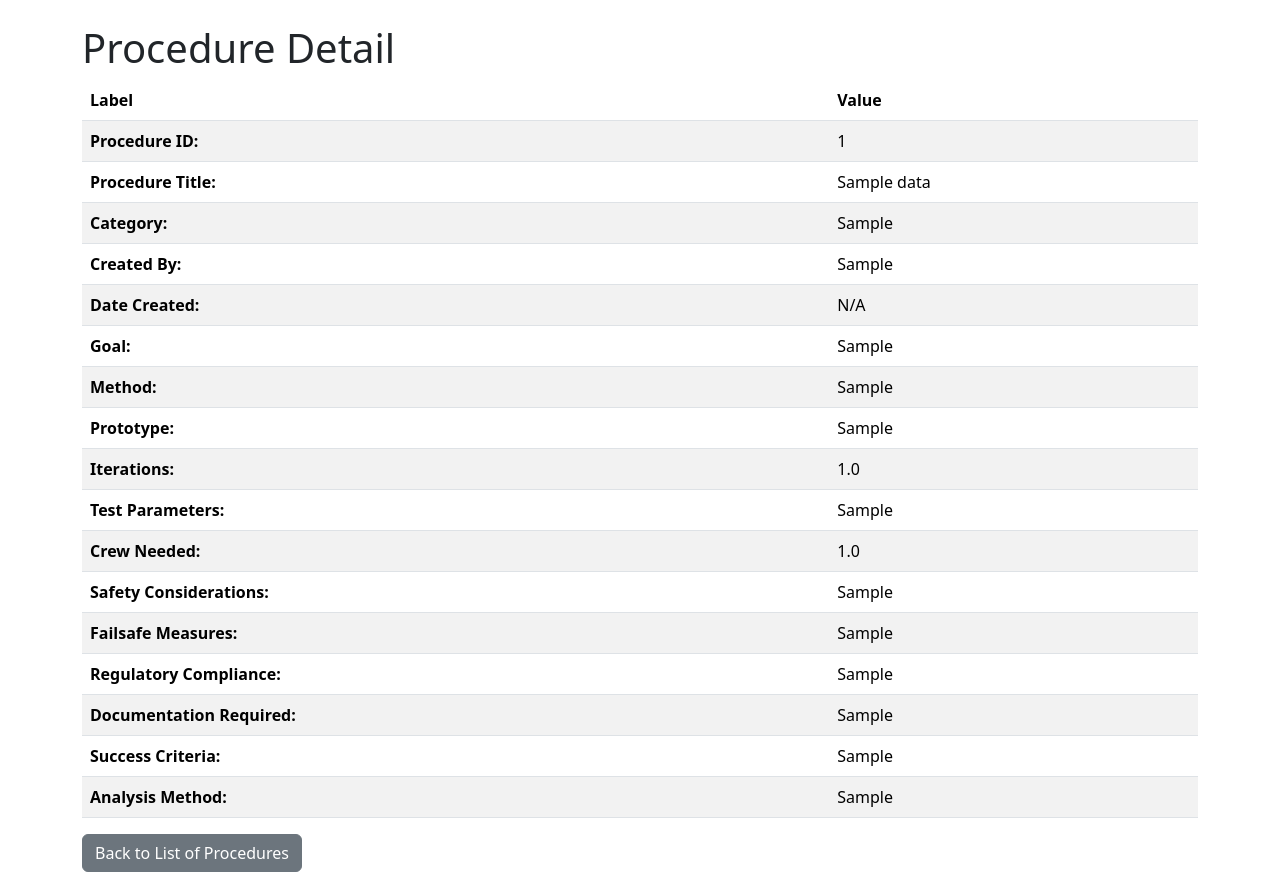
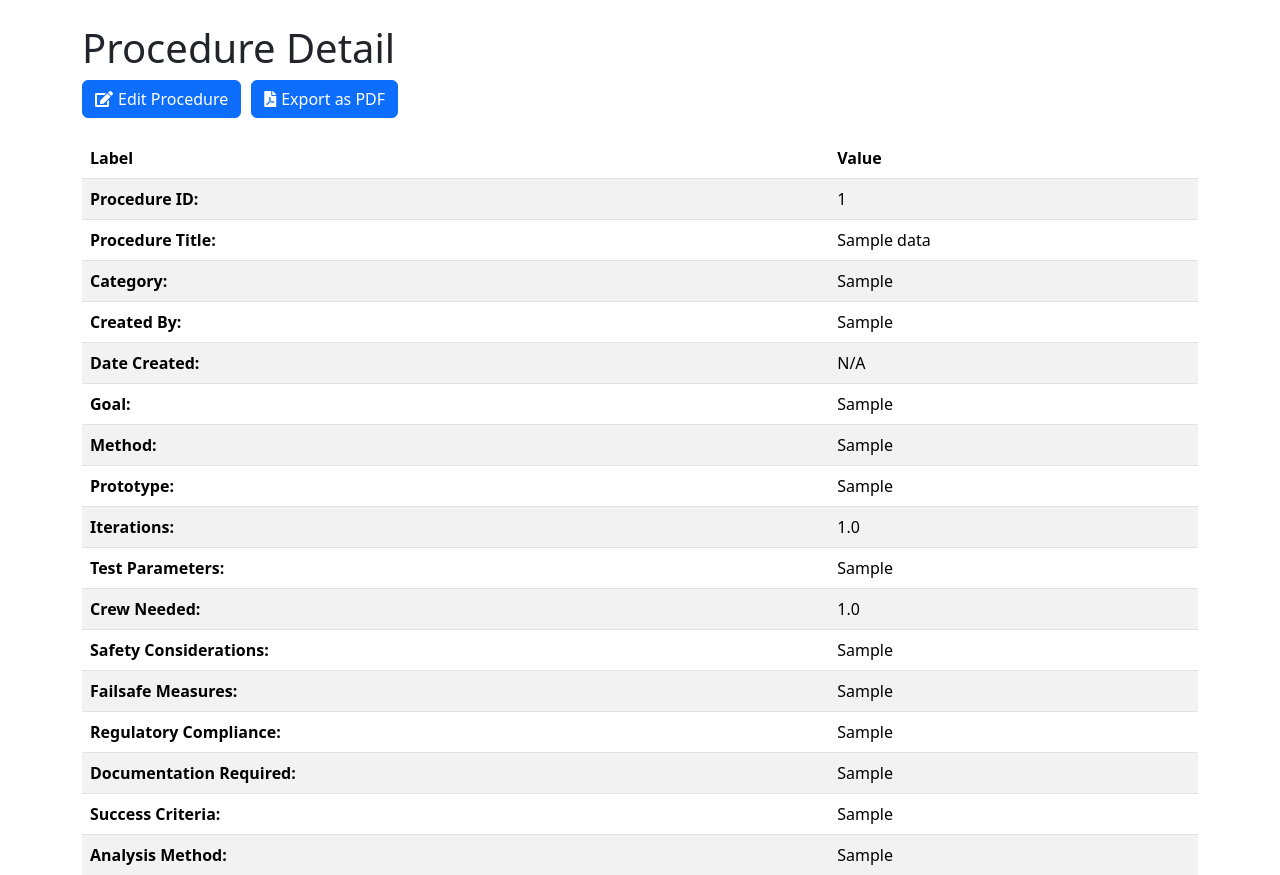
Before and after one commit to alireza787b/SkyTest, a Flask app: page /procedure/1 in a window 1280 px wide. Shown: the part 56-931 px from the top of the page. Run offline with Flask 3, Linux system fonts and the light colour scheme; tables that the repository leaves empty hold one stand-in row (values such as "Sample post").

Commit message:
export pdf procedure, fix some routing

```diff
--- a/app/__init__.py
+++ b/app/__init__.py
@@ -1,6 +1,7 @@
+from datetime import timedelta
 from flask import Flask
 from flask_sqlalchemy import SQLAlchemy
-from config import JSON_PATH
+from config import JSON_PATH, SESSION_TIME_MIN
 import os
 
 # Initialize the Flask application and SQLAlchemy
@@ -8,6 +9,8 @@ app = Flask(__name__)
 app.config['SECRET_KEY'] = os.urandom(24)
 app.config['SQLALCHEMY_DATABASE_URI'] = 'sqlite:///skytest.db'
 app.config['SQLALCHEMY_TRACK_MODIFICATIONS'] = False
+app.permanent_session_lifetime = timedelta(minutes=SESSION_TIME_MIN)  # Session duration
+
 db = SQLAlchemy(app)
 
 # Important: Import create_models_from_json after db is defined
--- a/app/routes.py
+++ b/app/routes.py
@@ -1,6 +1,7 @@
 from datetime import datetime
 import shutil
 import zipfile
+import bcrypt
 from flask import make_response,jsonify, render_template, request, send_file, send_from_directory, url_for, redirect, flash
 import json
 import os
@@ -8,7 +9,7 @@ import os
 from weasyprint import HTML
 from . import app, db
 from config import DATABASE_PATH, TITLE, JSON_PATH, PROCEDURES_JSON_PATH, UPLOAD_FOLDER
-from .utils import convert_query_to_dataframe, convert_to_time, create_test_directory, generate_unique_proc_id, generate_unique_proc_title, save_uploaded_files, try_parse_time, generate_html_content
+from .utils import convert_query_to_dataframe, convert_to_time, create_test_directory, generate_procedure_html_content, generate_unique_proc_id, generate_unique_proc_title, save_uploaded_files, try_parse_time, generate_test_html_content
 from app.models import get_model_columns, get_procedure_model, get_test_data_model
 from app.forms import load_form_structure
 import tempfile
@@ -17,6 +18,7 @@ import shutil
 import pandas as pd
 from io import BytesIO
 from werkzeug.utils import secure_filename
+from flask_bcrypt import Bcrypt
 
 
 @app.route('/')
@@ -96,7 +98,7 @@ def submit_form():
         db.session.rollback()
         flash(f"Error during submission: {e}", "error")
 
-    return redirect(url_for('display_form'))
+    return redirect(url_for('add_test'))
 
 
 @app.route('/edit-test/<int:test_id>', methods=['GET', 'POST'])
@@ -106,6 +108,12 @@ def edit_test(test_id):
 
     # Fetch current files from the database
     current_files = test.file_path.split(',') if test.file_path else []
+    Procedure = get_procedure_model()
+    procedure_options = Procedure.query.with_entities(Procedure.id, Procedure.procedure_title).all()
+    print("Procedure Options:", procedure_options)
+    print("Current Test's Procedure ID:", test.procedure_id)
+
+
 
     if request.method == 'POST':
         # Files marked for removal
@@ -165,7 +173,7 @@ def edit_test(test_id):
 
     test_structure = load_form_structure(JSON_PATH)
 
-    return render_template('edit_test.html', test=test, test_data=test_data, test_structure=test_structure)
+    return render_template('edit_test.html', test=test, test_data=test_data, test_structure=test_structure,procedure_options=procedure_options)
 
 
 
@@ -382,7 +390,7 @@ def view_procedure(procedure_id):
             field_value = getattr(procedure, field_name, "N/A")
             procedure_details[field_label] = field_value
 
-    return render_template('procedure_detail.html', procedure_details=procedure_details)
+    return render_template('procedure_detail.html', procedure_details=procedure_details, procedure_id = procedure_id)
 
 @app.route('/delete-procedure/<int:procedure_id>', methods=['POST'])
 def delete_procedure(procedure_id):
@@ -408,6 +416,37 @@ def download_file(test_id, filename):
     except Exception as e:
         print(f"Error: {e}")  # Log any error
         return "File not found", 404
+
+
+@app.route('/procedure/<procedure_id>/export_pdf')
+def export_procedure_pdf(procedure_id):
+    ProcedureModel = get_procedure_model()
+    procedure = ProcedureModel.query.get_or_404(procedure_id)
+
+    # Load the procedure form structure from JSON configuration
+    procedure_form_structure = load_form_structure(PROCEDURES_JSON_PATH)
+
+    # Dynamically extract procedure details based on the form structure
+    procedure_details = {}
+    for group in procedure_form_structure['procedureGroups']:
+        for field in group['fields']:
+            field_name = field['name']
+            # Assuming the field name directly corresponds to the model attribute
+            field_value = getattr(procedure, field_name, 'N/A')
+            procedure_details[field['label']] = field_value
+
+    # Generate HTML content for PDF
+    html_content = generate_procedure_html_content(procedure_details, procedure_id)
+    pdf = HTML(string=html_content).write_pdf()
+
+    response = make_response(pdf)
+    response.headers['Content-Type'] = 'application/pdf'
+    response.headers['Content-Disposition'] = f'attachment; filename=procedure_{procedure_id}_details.pdf'
+
+    return response
+
+
+
 
 
 ############
@@ -451,36 +490,52 @@ def import_data():
     if 'importFile' not in request.files:
         flash('No file part', 'error')
         return redirect(url_for('data_management'))
+
     file = request.files['importFile']
     if file.filename == '':
         flash('No selected file', 'error')
         return redirect(url_for('data_management'))
 
-    filename = secure_filename(file.filename)  # Security enhancement
-    if not filename.endswith('.zip'):  # Additional check for zip extension
+    filename = secure_filename(file.filename)
+    if not filename.endswith('.zip'):
         flash('Uploaded file is not a zip file', 'error')
         return redirect(url_for('data_management'))
 
-    with tempfile.NamedTemporaryFile(delete=False) as tmpfile:
-        file.save(tmpfile.name)
+    with tempfile.TemporaryDirectory() as tmpdirname:
+        zip_path = os.path.join(tmpdirname, filename)
+        file.save(zip_path)
 
-        if not zipfile.is_zipfile(tmpfile.name):
-            flash('Uploaded file is not a valid zip file', 'error')
-            os.unlink(tmpfile.name)
-            return redirect(url_for('data_management'))
+        with zipfile.ZipFile(zip_path, 'r') as zip_ref:
+            zip_ref.extractall(tmpdirname)
 
+        # Process the extracted contents
         try:
-            with zipfile.ZipFile(tmpfile.name, 'r') as zip_ref:
-                temp_extract_dir = tempfile.mkdtemp()
-                zip_ref.extractall(path=temp_extract_dir)
-                # Implement the replacement logic here as before
+            # Database replacement
+            extracted_db_path = os.path.join(tmpdirname, 'skytest.db')
+            if os.path.exists(extracted_db_path):
+                os.replace(extracted_db_path, DATABASE_PATH)  # Replace the existing DB with the new one
 
-            flash('Data import was successful!', 'success')
+            # Attachments replacement
+            extracted_attachments_path = os.path.join(tmpdirname, 'attachments')
+            if os.path.exists(extracted_attachments_path):
+                if os.path.exists(UPLOAD_FOLDER):
+                    shutil.rmtree(UPLOAD_FOLDER)
+                shutil.copytree(extracted_attachments_path, UPLOAD_FOLDER)
+
+            # Definitions replacement
+            extracted_definitions_path = os.path.join(tmpdirname, 'definitions')
+            if os.path.exists(extracted_definitions_path):
+                definitions_dest_path = os.path.join('app', 'definitions')
+                if os.path.exists(definitions_dest_path):
+                    shutil.rmtree(definitions_dest_path)
+                shutil.copytree(extracted_definitions_path, definitions_dest_path)
+
+            flash('Data import was successful! Please restart your Docker container, application, or server to apply the changes.', 'success')
+
+            # Add logic here to restart the application if necessary
         except Exception as e:
             flash(f'An error occurred during the import: {e}', 'error')
-        finally:
-            os.unlink(tmpfile.name)  # Cleanup
-            shutil.rmtree(temp_extract_dir, ignore_errors=True)  # Ensure temporary extraction directory is also removed
+            # Handle specific exceptions and cleanup if needed
 
     return redirect(url_for('data_management'))
 
@@ -492,7 +547,7 @@ def export_test_pdf(test_id):
     form_structure = load_form_structure(JSON_PATH)
 
     # Dynamic HTML generation based on form structure and test data
-    html_content = generate_html_content(form_structure, test)
+    html_content = generate_test_html_content(form_structure, test)
     pdf = HTML(string=html_content).write_pdf()
 
     response = make_response(pdf)
@@ -500,6 +555,8 @@ def export_test_pdf(test_id):
     response.headers['Content-Disposition'] = f'attachment; filename=test_{test_id}_details.pdf'
 
     return response
+
+
 
 
 
@@ -541,3 +598,18 @@ def procedure_tests(procedure_id):
     procedure = Procedure.query.get_or_404(procedure_id)  # Assuming Procedure is your model name
     tests = TestData.query.filter_by(procedure_id=procedure_id).all()
     return render_template('procedure_tests.html', tests=tests, procedure=procedure)
+
+@app.route('/setup', methods=['GET', 'POST'])
+def setup_password():
+    # Check if the password is already set (simplified check; implement your own logic)
+    if HASHED_PASSWORD is not None:
+        return redirect(url_for('index'))  # Redirect if the password is already set
+
+    if request.method == 'POST':
+        password = request.form.get('password')
+        hashed_pw = bcrypt.generate_password_hash(password).decode('utf-8')
+        # Here, store 'hashed_pw' securely (e.g., in a configuration file or environment variable)
+        flash('Password has been set up successfully.', 'success')
+        return redirect(url_for('login'))
+
+    return render_template('setup.html')
--- a/app/templates/add_test.html
+++ b/app/templates/add_test.html
@@ -22,7 +22,7 @@
             {% endfor %}
         {% endif %}
     {% endwith %}
-    <h1>Flight Test Form</h1>
+    <h1>Flight Test Form</ha1>
     <form action="{{ url_for('submit_form') }}" method="post" enctype="multipart/form-data">
         {% for group in formGroups %}
             <fieldset class="border p-3 rounded">
--- a/app/templates/procedure_detail.html
+++ b/app/templates/procedure_detail.html
@@ -3,8 +3,37 @@
 {% block title %}Procedure Detail{% endblock %}
 
 {% block content %}
+<style>
+    .action-buttons {
+        margin-bottom: 20px; /* Additional spacing for action buttons */
+        display: flex;
+        gap: 10px; /* Space between buttons */
+    }
+    .action-buttons a {
+        display: inline-flex;
+        align-items: center; /* Vertically centers the icon and text inside the button */
+        justify-content: center;
+    }
+    .action-buttons i {
+        margin-right: 5px; /* Space between icon and text */
+    }
+    .action-buttons .btn {
+        white-space: nowrap; /* Prevents the button text from wrapping */
+    }
+</style>
+
 <div class="my-4">
     <h1>Procedure Detail</h1>
+    <div class="action-buttons">
+        <!-- Edit Procedure Button -->
+        <a href="{{ url_for('edit_procedure', procedure_id=procedure_id) }}" class="btn btn-primary">
+            <i class="fas fa-edit" title="Edit Procedure"></i> Edit Procedure
+        </a>
+        <!-- PDF Export Button -->
+        <a href="{{ url_for('export_procedure_pdf', procedure_id=procedure_id) }}" class="btn btn-primary">
+            <i class="fas fa-file-pdf" title="Export as PDF"></i> Export as PDF
+        </a>
+    </div>
     <table class="table table-striped">
         <thead>
             <tr>
@@ -21,6 +50,6 @@
             {% endfor %}
         </tbody>
     </table>
-    <p><a href="{{ url_for('list_tests') }}" class="btn btn-secondary">Back to List of Procedures</a></p>
+    <p><a href="{{ url_for('list_procedures') }}" class="btn btn-secondary">Back to List of Procedures</a></p>
 </div>
 {% endblock %}
--- a/config.py
+++ b/config.py
@@ -19,3 +19,5 @@ UPLOAD_FOLDER = os.path.join(os.path.dirname(os.path.abspath(__file__)), 'attach
 
 # Add these configurations to your config.py
 DATABASE_PATH = os.path.join("instance", 'skytest.db')
+
+SESSION_TIME_MIN = 10
--- a/requirements.txt
+++ b/requirements.txt
@@ -27,3 +27,4 @@ weasyprint
 qrcode[pil]
 pandas
 xlsxwriter
+flask-bcrypt
```
Also changed, not shown: app/templates/edit_test.html (+23 -16 lines), app/templates/test_detail.html (+15 -1 lines), app/utils.py (+66 -6 lines).
